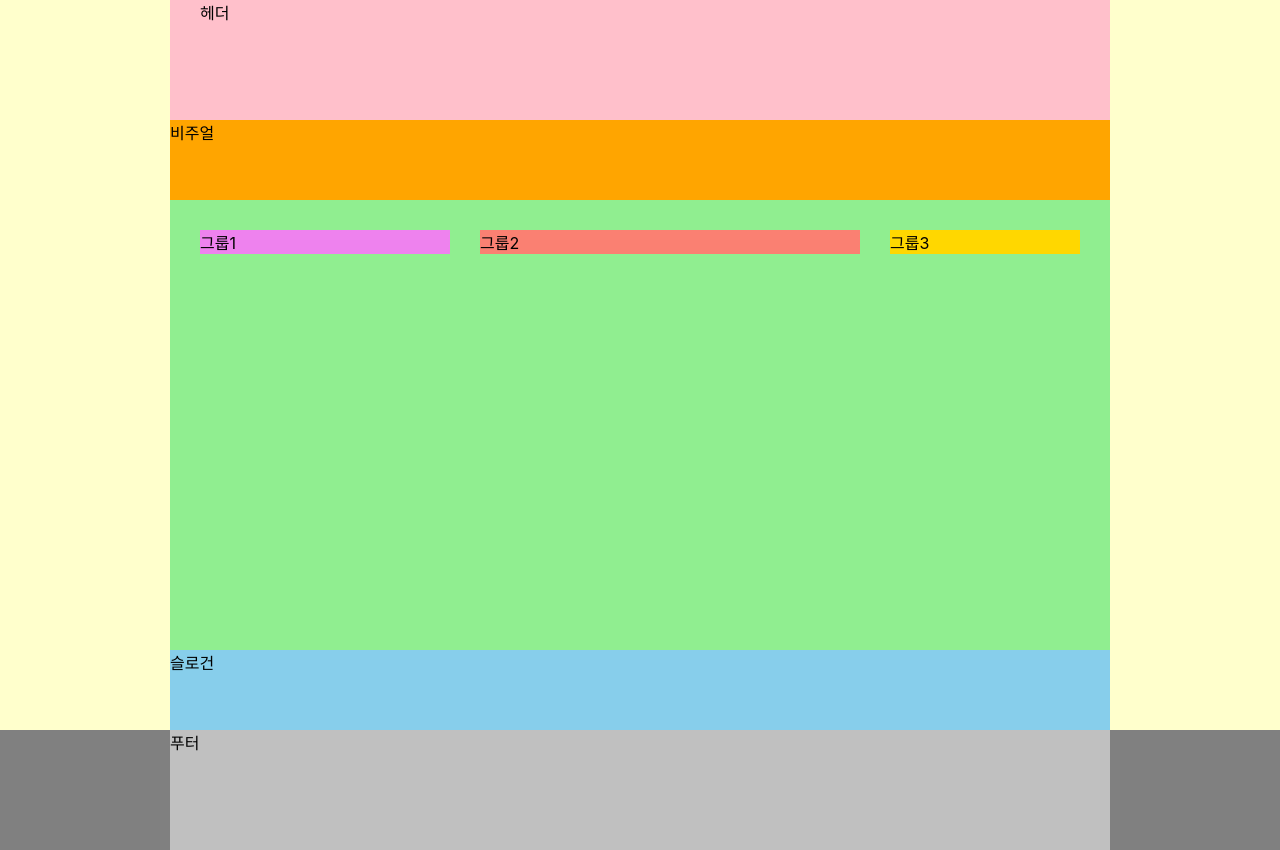
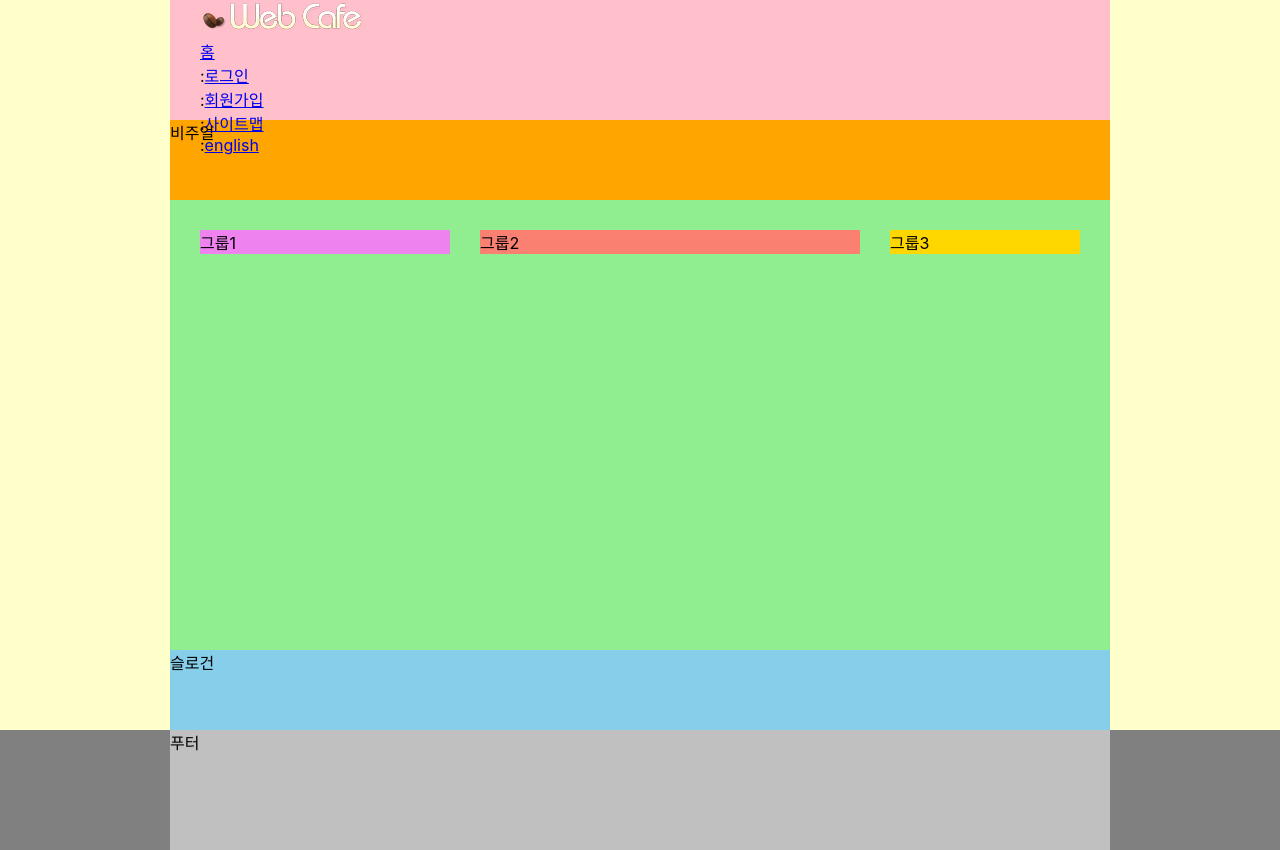
Before and after one commit to jh1109/HTML5, a website: page index.html in a window 1280 px wide. Drawn offline with Linux system fonts and the light colour scheme; a web font is replaced by a local one.

Commit message:
logo 및 텍스트 링크 모음 마크업

```diff
--- a/index.html
+++ b/index.html
@@ -9,7 +9,21 @@
   <link rel="stylesheet" href="./styles/style.css" />
 </head>
 <body>
-  <header class="header">헤더</header>
+  <header class="header">
+    <!-- 로고 -->
+    <h1 class="logo">
+      <a href="./index-complete.html">
+        <img src="./assets/logo.png" alt="web cafe" />
+      </a>
+    </h1>
+    <ul class="member">
+      <li><a href="/">홈</a></li>
+      <li><span class="divider" aria-hidden="true">:</span><a href="/">로그인</a></li>
+      <li><span class="divider" aria-hidden="true">:</span><a href="/">회원가입</a></li>
+      <li><span class="divider" aria-hidden="true">:</span><a href="/">사이트맵</a></li>
+      <li><span class="divider" aria-hidden="true">:</span><a href="/">english</a></li>
+    </ul>
+  </header>
   <div class="visual">비주얼</div>
   <main class="main">
     <div class="group group1">그룹1</div>
```
